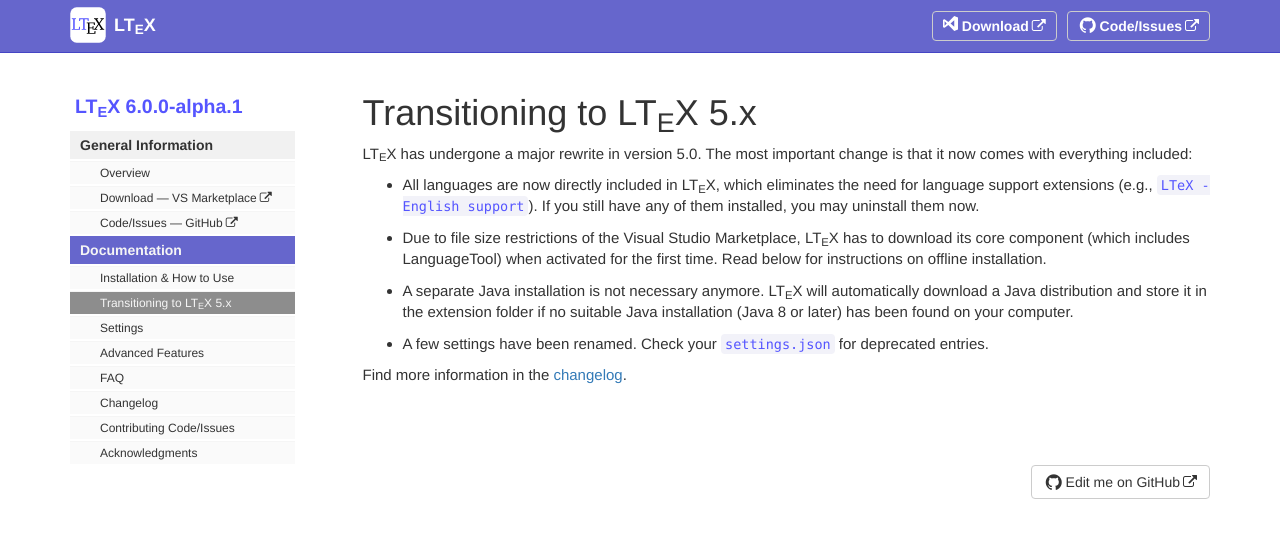
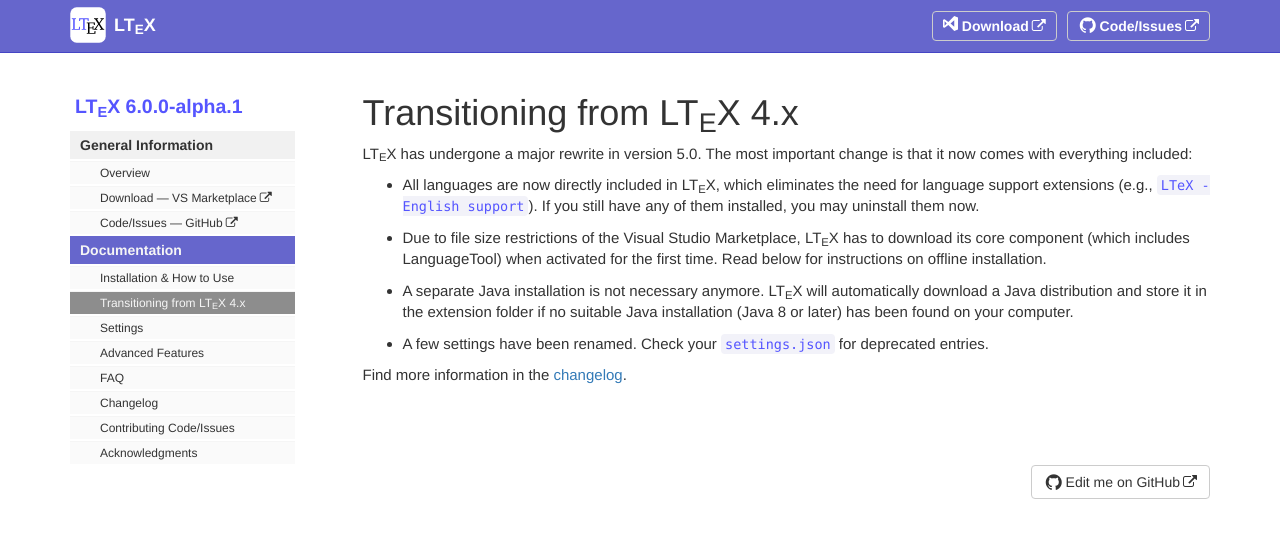
Before and after one commit to valentjn/vscode-ltex, a Jekyll site: the page built from pages/docs/transitioning-from-ltex-4x.md, in a window 1280 px wide. Shown: the top 538 px of the page. Built offline with Jekyll 4.4.1, drawn with Linux system fonts in a browser that asks for light colours.

Commit message:
Rename "Transitioning from LTeX 4.x"

```diff
--- a/_data/sidebars/sidebar.yml
+++ b/_data/sidebars/sidebar.yml
@@ -22,8 +22,8 @@
           - title: "Installation & How to Use"
             url: "/docs/installation-how-to-use.html"
             output: "web"
-          - title: "Transitioning to LT<sub>E</sub>X 5.x"
-            url: "/docs/transitioning-to-ltex-5x.html"
+          - title: "Transitioning from LT<sub>E</sub>X 4.x"
+            url: "/docs/transitioning-from-ltex-4x.html"
             output: "web"
           - title: "Settings"
             url: "/docs/settings.html"
--- a/pages/docs/transitioning-to-ltex-5x.md
+++ b/pages/docs/transitioning-from-ltex-4x.md
@@ -1,6 +1,6 @@
 ---
-title: "Transitioning to LTeX 5.x"
-permalink: "/docs/transitioning-to-ltex-5x.html"
+title: "Transitioning from LTeX 4.x"
+permalink: "/docs/transitioning-from-ltex-4x.html"
 sidebar: "sidebar"
 ---
 
```
